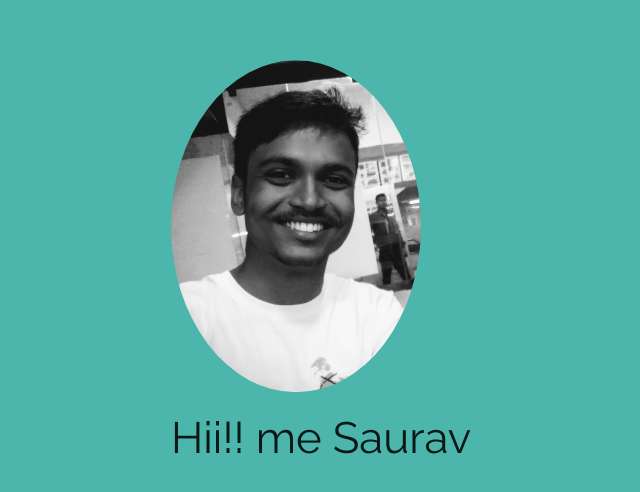
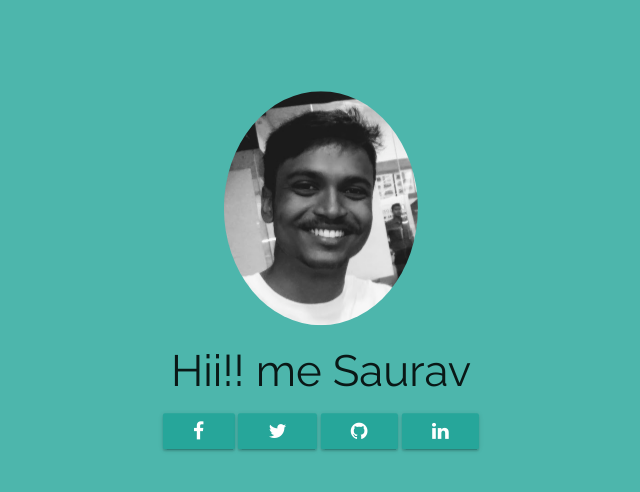
Before and after one commit to saurav-bhagat/saurav-bhagat.github.io, a plain HTML site: page index.html in a window 1280 px wide. Shown: the part 130-622 px from the top of the page, without its empty margins (319-959 px from the left). Drawn offline with nearby package versions, Linux system fonts and the light colour scheme.

Commit message:
links added

```diff
--- a/index.html
+++ b/index.html
@@ -3,8 +3,11 @@
       <link href="favicon.ico" rel="icon" type="image/x-icon" />
       <link href="https://fonts.googleapis.com/icon?family=Material+Icons" rel="stylesheet">
       <link rel="stylesheet" href="https://cdnjs.cloudflare.com/ajax/libs/materialize/0.100.0/css/materialize.min.css">
-<link href="https://fonts.googleapis.com/css?family=Raleway" rel="stylesheet">
+      <link href="https://fonts.googleapis.com/css?family=Raleway" rel="stylesheet">
+      <link href="http://code.ionicframework.com/ionicons/2.0.1/css/ionicons.min.css">
+      <link href="https://maxcdn.bootstrapcdn.com/font-awesome/4.7.0/css/font-awesome.min.css" rel="stylesheet" integrity="sha384-wvfXpqpZZVQGK6TAh5PVlGOfQNHSoD2xbE+QkPxCAFlNEevoEH3Sl0sibVcOQVnN" crossorigin="anonymous">
       <meta name="viewport" content="width=device-width, initial-scale=1.0"/>
+       <link href="https://fonts.googleapis.com/icon?family=Material+Icons" rel="stylesheet">
       <link rel="stylesheet" href="style.css">
       <title> &nbsp;&nbsp;< Saurav/ > </title>
     </head>
@@ -13,8 +16,17 @@
       <div>
 
         <div class="midle">
-          <img class="center responsive-img circle" height="150px" width="250px" src="saurav.jpg" alt="Saurav Kumar Bhagat"/>
-          <h3> Hii!! me Saurav </h3>
+          <div class="center-align">
+            <span><img class="center responsive-img circle"  src="saurav1.png" alt="Saurav Kumar Bhagat" /></span>
+          </div>
+          <h3 class="maintext center-align"> Hii!! me Saurav </h3>
+          <a class="waves-effect waves-light btn" href="https://www.facebook.com/caroline.aherne.16"><i class="fa fa-facebook" aria-hidden="true"></i></a>
+          <a class="waves-effect waves-light btn" href="https://twitter.com/sauravbhagat15"><i class="fa fa-twitter" aria-hidden="true"></i></a>
+          <a class="waves-effect waves-light btn" href="https://github.com/saurav-bhagat"><i class="fa fa-github" aria-hidden="true"></i></a>
+          <a class="waves-effect waves-light btn" href="https://www.linkedin.com/in/saurav-kumar-bhagat-34224712b/"><i class="fa fa-linkedin" aria-hidden="true"></i></a>
+
+
+
         </div>
       </div>
 
--- a/style.css
+++ b/style.css
@@ -4,22 +4,22 @@ body{
   background-color: #f2f2f2;
   font-family: 'Raleway', sans-serif;
 }
-/*.midle{
-  position: absolute;
-  top:35%;
-  left: 35%;
 
-}*/
-/*.midle{
-    height: 100vh;
-    display: flex;
-    justify-content: center;
-    align-items: center;
-}*/
 .midle {
   position: fixed; /* or absolute */
   top: 50%;
   left: 50%;
-  /* bring your own prefixes */
   transform: translate(-50%, -50%);
 }
+
+@@media only screen and (min-width: 500px){
+  img{
+    padding-left: 25px;
+  }
+}
+
+@media only screen and (max-width: 500px) {
+  .maintext{
+    font-size: 25px;
+  }
+}
```
Also changed, not shown: saurav1.png (added).
